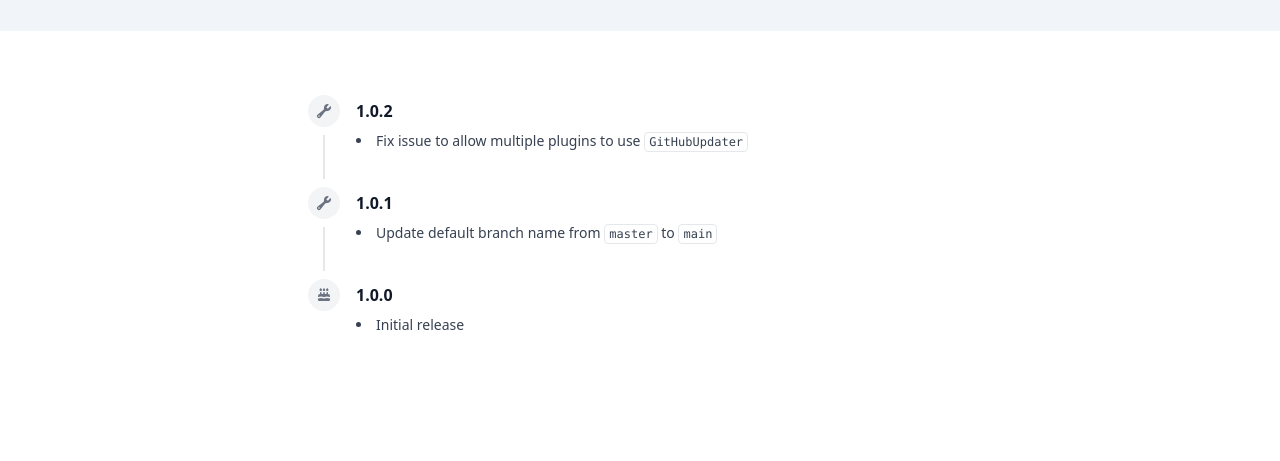
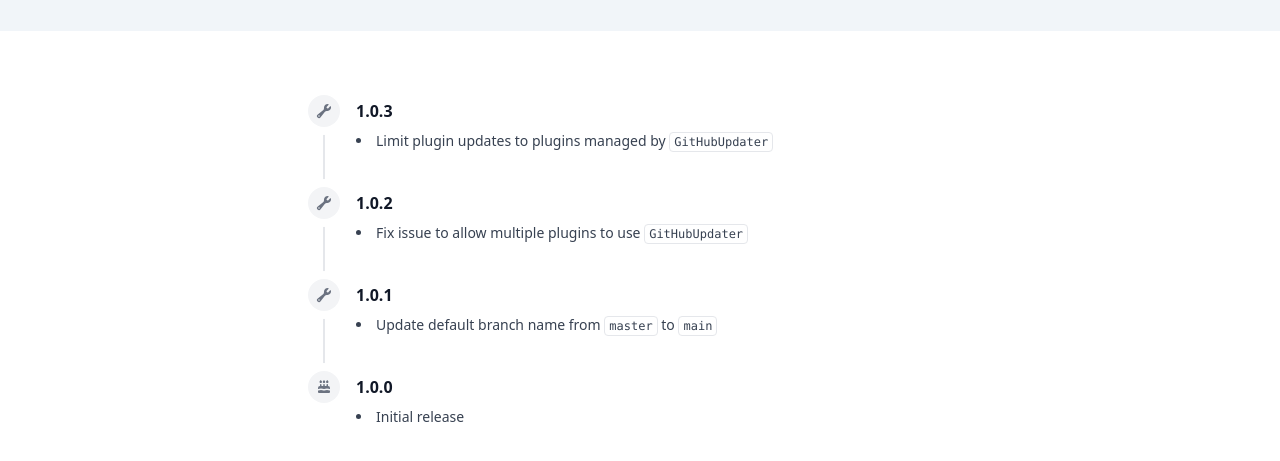
Before and after one commit to fleishmanhillard/changelog, a plain HTML site: page consent-manager/index.html in a window 1280 px wide. Shown: the part 209-670 px from the top of the page. Drawn offline with nearby package versions, Linux system fonts and the light colour scheme.

Commit message:
Add changelog for 1.0.3

```diff
--- a/consent-manager/index.html
+++ b/consent-manager/index.html
@@ -27,6 +27,33 @@
         <div class="mx-auto max-w-2xl">
             <div class="flow-root">
                 <ul role="list" class="-mb-8">
+
+                    <li>
+                        <div class="relative pb-8">
+                            <span class="absolute left-5 top-5 -ml-px h-full w-0.5 bg-gray-200" aria-hidden="true"></span>
+                            <div class="relative flex items-start space-x-3">
+                                <div>
+                                    <div class="relative px-1">
+                                        <div class="flex h-8 w-8 items-center justify-center rounded-full bg-gray-100 ring-8 ring-white">
+                                            <svg xmlns="http://www.w3.org/2000/svg" viewBox="0 0 16 16" fill="currentColor" class="w-4 h-4 text-gray-500">
+                                                <path fill-rule="evenodd" d="M11.5 8a3.5 3.5 0 0 0 3.362-4.476c-.094-.325-.497-.39-.736-.15L12.099 5.4a.48.48 0 0 1-.653.033 8.554 8.554 0 0 1-.879-.879.48.48 0 0 1 .033-.653l2.027-2.028c.24-.239.175-.642-.15-.736a3.502 3.502 0 0 0-4.476 3.427c.018.99-.133 2.093-.914 2.7l-5.31 4.13a2.015 2.015 0 1 0 2.828 2.827l4.13-5.309c.607-.78 1.71-.932 2.7-.914L11.5 8ZM3 13.75a.75.75 0 1 0 0-1.5.75.75 0 0 0 0 1.5Z" clip-rule="evenodd" />
+                                            </svg>
+                                        </div>
+                                    </div>
+                                </div>
+                                <div class="min-w-0 flex-1 py-1">
+                                    <div>
+                                        <div class="text-md font-semibold text-gray-900">
+                                            1.0.3
+                                        </div>
+                                    </div>
+                                    <ul class="list-disc list-inside mt-2 text-sm text-gray-700">
+                                        <li>Limit plugin updates to plugins managed by <code class="border rounded px-1 py-0.5 font-mono text-xs">GitHubUpdater</code></li>
+                                    </ul>
+                                </div>
+                            </div>
+                        </div>
+                    </li>
 
                     <li>
                         <div class="relative pb-8">
```
